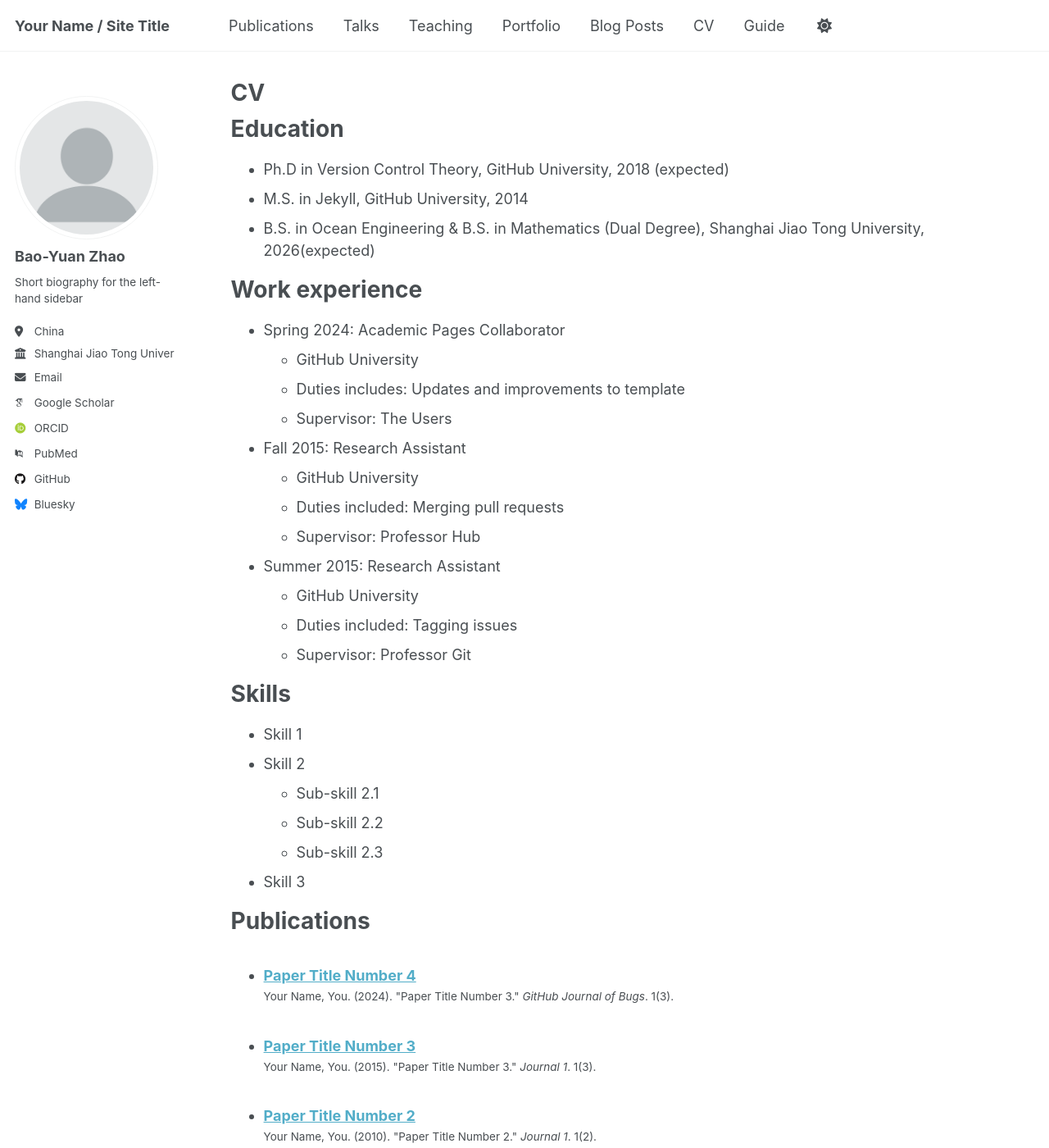
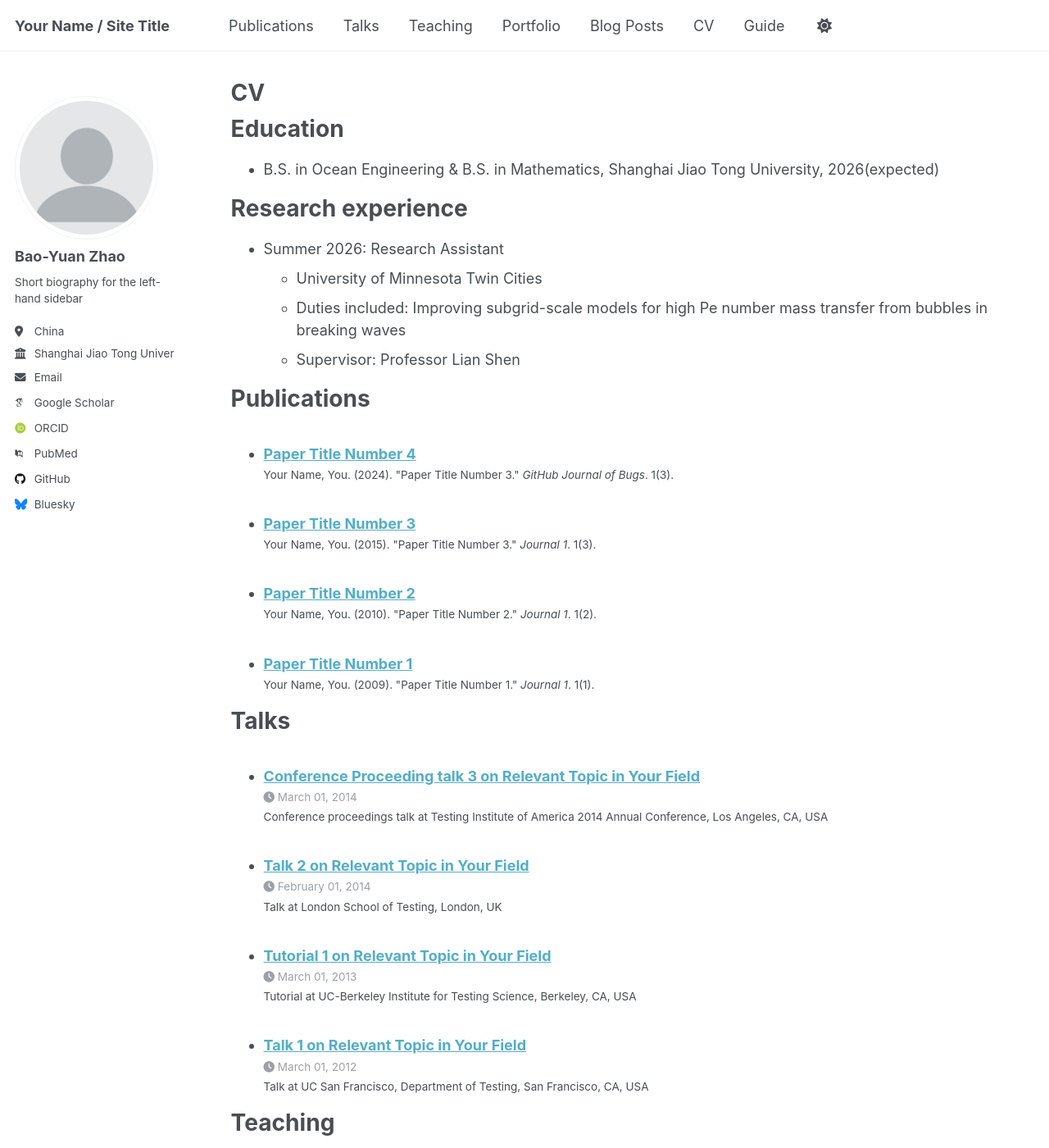
Before and after one commit to Bao-Yuan/Bao-Yuan.github.io, a Jekyll site: the page built from _pages/cv.md, in a window 1280 px wide and 1400 px high. Shown: the whole window at 82% size. Built offline with Jekyll 4.4.1, drawn with Linux system fonts in a browser that asks for light colours; some web fonts are replaced.

Commit message:
Update cv.md

```diff
--- a/_pages/cv.md
+++ b/_pages/cv.md
@@ -11,35 +11,15 @@ redirect_from:
 
 Education
 ======
-* Ph.D in Version Control Theory, GitHub University, 2018 (expected)
-* M.S. in Jekyll, GitHub University, 2014
-* B.S. in Ocean Engineering & B.S. in Mathematics (Dual Degree), Shanghai Jiao Tong University, 2026(expected)
+* B.S. in Ocean Engineering & B.S. in Mathematics, Shanghai Jiao Tong University, 2026(expected)
 
-Work experience
+Research experience
 ======
-* Spring 2024: Academic Pages Collaborator
-  * GitHub University
-  * Duties includes: Updates and improvements to template
-  * Supervisor: The Users
+* Summer 2026: Research Assistant
+  * University of Minnesota Twin Cities
+  * Duties included: Improving subgrid-scale models for high Pe number mass transfer from bubbles in breaking waves
+  * Supervisor: Professor Lian Shen
 
-* Fall 2015: Research Assistant
-  * GitHub University
-  * Duties included: Merging pull requests
-  * Supervisor: Professor Hub
-
-* Summer 2015: Research Assistant
-  * GitHub University
-  * Duties included: Tagging issues
-  * Supervisor: Professor Git
-
-Skills
-======
-* Skill 1
-* Skill 2
-  * Sub-skill 2.1
-  * Sub-skill 2.2
-  * Sub-skill 2.3
-* Skill 3
 
 Publications
 ======
```
